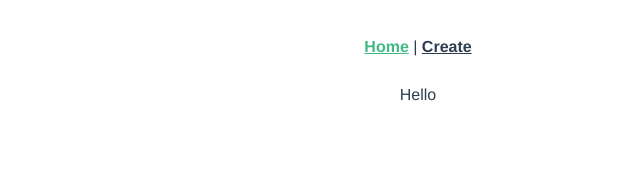
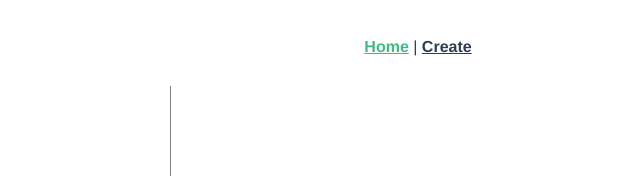
Before and after one commit to VuongTuanKhanh/VueJS-Search-Bar, a Vue app: page / in a window 1280 px wide. Shown: the top 176 px of the page, without its empty margins (222-862 px from the left). Built offline with nearby package versions, Linux system fonts and the light colour scheme.

Commit message:
Add Search and List section

```diff
--- /dev/null
+++ b/src/components/List.vue
@@ -0,0 +1,11 @@
+<template>
+  <div></div>
+</template>
+
+<script>
+export default {
+  name: "List"
+};
+</script>
+
+<style scoped></style>
--- /dev/null
+++ b/src/components/Search.vue
@@ -0,0 +1,15 @@
+<template>
+    <div>
+
+    </div>
+</template>
+
+<script>
+    export default {
+
+    }
+</script>
+
+<style lang="scss" scoped>
+
+</style>
--- a/src/views/Home.vue
+++ b/src/views/Home.vue
@@ -1,11 +1,40 @@
 <template>
-  <div>
-    Hello
+  <div class="container">
+    <Search class="search" />
+    <List class="list" />
   </div>
 </template>
 
 <script>
-export default {};
+import Search from "@/components/Search.vue";
+import List from "@/components/List.vue";
+export default {
+  name: "Home",
+  components: {
+    Search,
+    List
+  }
+};
 </script>
 
-<style scoped></style>
+<style scoped>
+.search {
+  width: 30%;
+  height: 100%;
+  position: relative;
+  border-right: 1px solid gray;
+}
+
+.list {
+  width: 70%;
+  height: 100%;
+  position: relative;
+}
+
+.container {
+  width: 100%;
+  height: 100%;
+  position: absolute;
+  display: flex;
+}
+</style>
```
